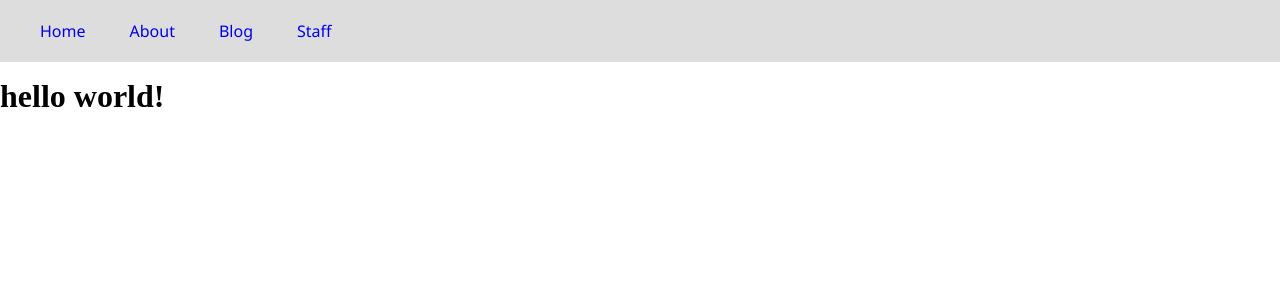
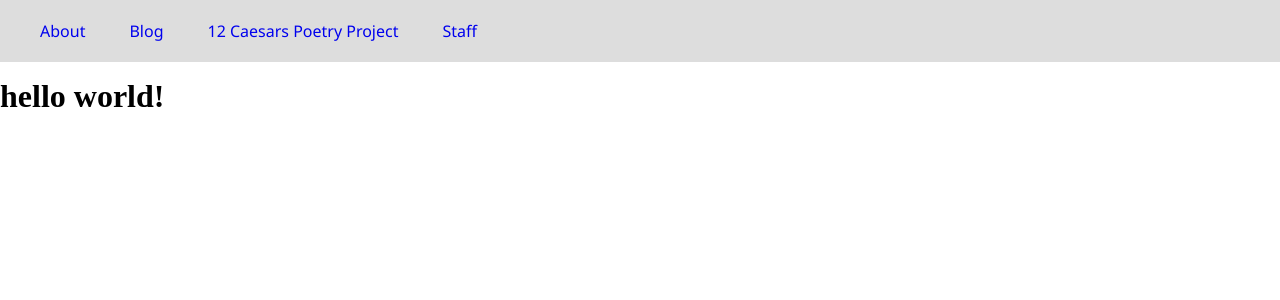
Before and after one commit to eezife-wustl/ErikasBlog, a Jekyll site: the page built from index.html, in a window 1280 px wide. Shown: the top 300 px of the page. Built offline with Jekyll 4.4.1, drawn with Linux system fonts in a browser that asks for light colours.

Commit message:
12 Caesars nav bar change

```diff
--- a/_config.yml
+++ b/_config.yml
@@ -1,4 +1,4 @@
-baseurl: /12Caesars/      # place folder name if the site is served in a subfolder
+baseurl: /12Caesars      # place folder name if the site is served in a subfolder
 url: https://eezife-wustl.github.io
 
 collections:
--- a/_data/navigation.yml
+++ b/_data/navigation.yml
@@ -1,8 +1,8 @@
-- name: Home
-  link: /
 - name: About
   link: about.html
 - name: Blog
-  link: blog.html
+  link: about.html
+- name: 12 Caesars Poetry Project
+  link: /
 - name: Staff
   link: staff.html
```
